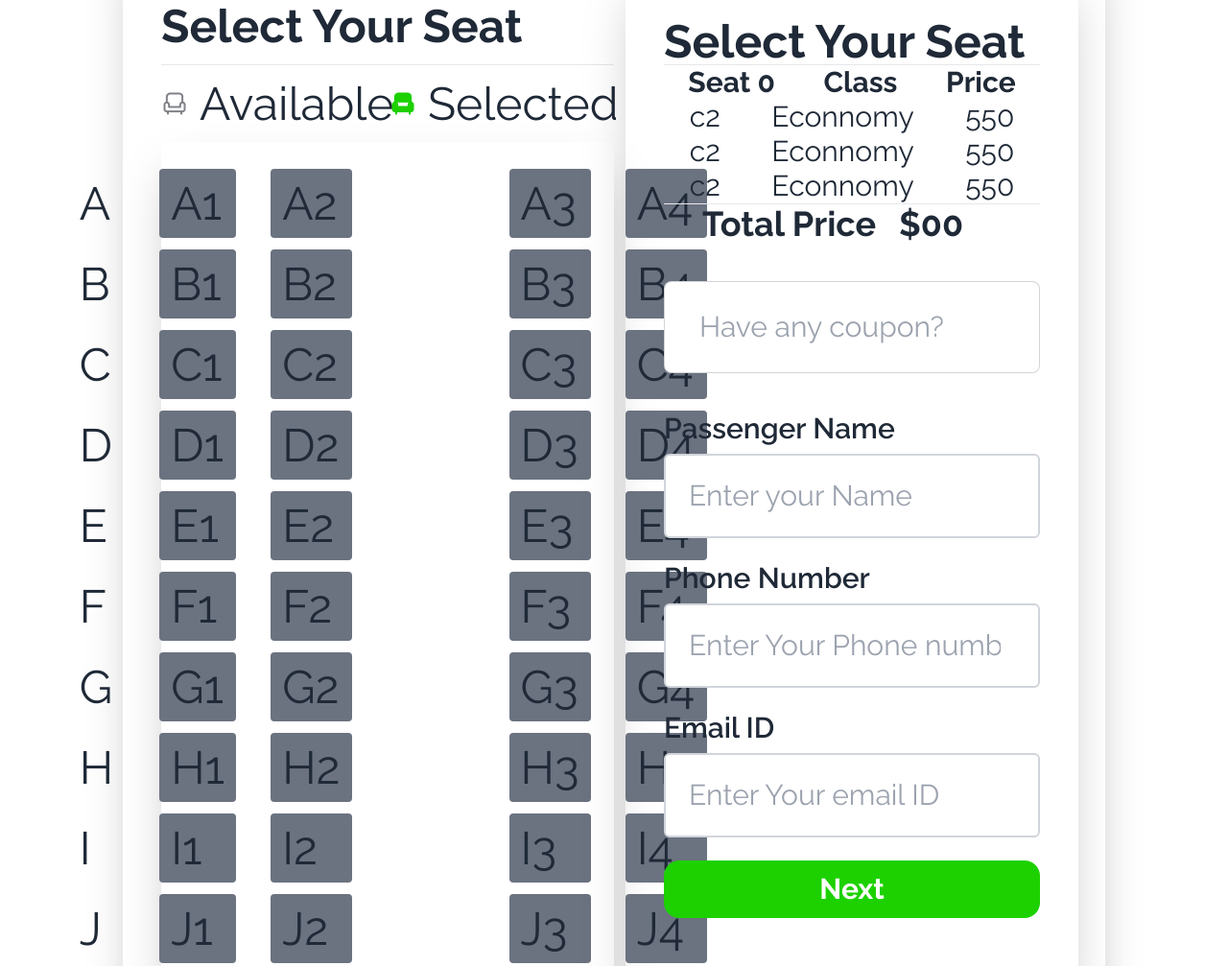
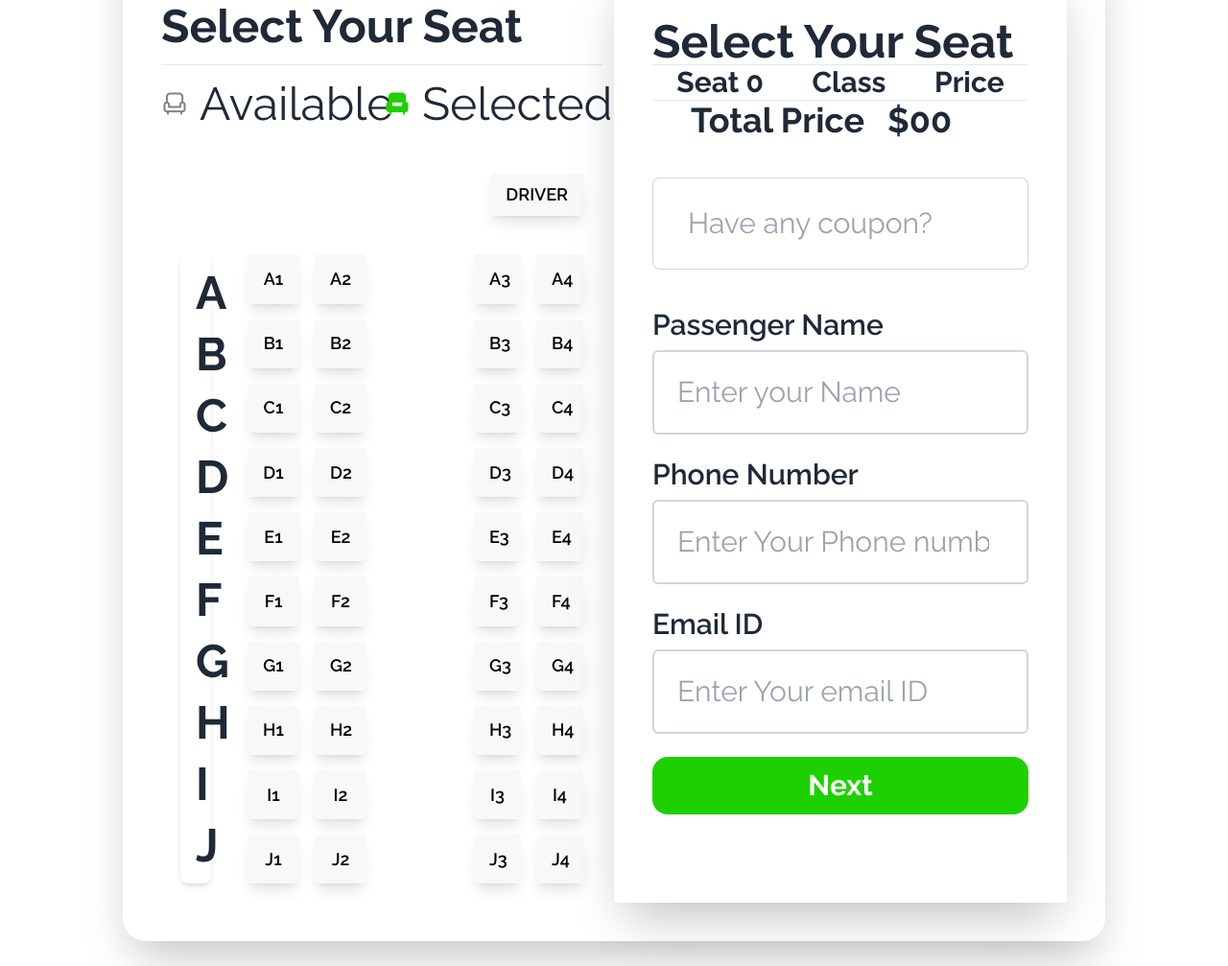
Before and after one commit to Abuhamza-Islam/e-ticketing, a plain HTML site: page index.html in a window 1280 px wide. Shown: the part 2006-3013 px from the top of the page at 96% size. Drawn offline with nearby package versions, Linux system fonts and the light colour scheme.

Commit message:
seat price and total price is counted perfectly

```diff
--- a/index.html
+++ b/index.html
@@ -204,7 +204,7 @@
                 <img class="h-8" src="images/seat-green-filled.png" alt="" />
               </div>
               <div>
-                <p><span>40</span>Seats left</p>
+                <p><span id="seat-leaft">40</span>Seats left</p>
               </div>
             </div>
             <!-- hader part2 end -->
@@ -273,72 +273,85 @@
           </div>
 
           <!-- Seat layout -->
-          <div class=" shadow-2xl p-4 rounded-lg flex justify-center">
-            <!-- Rows from A to J -->
-            <div class="flex gap-3">
-              <div>
-                <div class=" p-3 rounded m-3">A</div>
-                <div class=" p-3 rounded m-3">B</div>
-                <div class=" p-3 rounded m-3">C</div>
-                <div class=" p-3 rounded m-3">D</div>
-                <div class=" p-3 rounded m-3">E</div>
-                <div class=" p-3 rounded m-3">F</div>
-                <div class=" p-3 rounded m-3">G</div>
-                <div class=" p-3 rounded m-3">H</div>
-                <div class=" p-3 rounded m-3">I</div>
-                <div class=" p-3 rounded m-3">J</div>
+          <div class="text-right p-5">
+            <button class=" text-black shadow-lg bg-[#F7F8F8] text-lg font-semibold py-2 px-4 rounded">
+              DRIVER
+            </button>
+          </div>
 
+          <div class="grid grid-cols-2 gap-8 p-5">
+            <!-- Column 1 -->
+           <div class="grid grid-cols-3 gap-4">
+            <div class="grid grid-cols-1 gap-4 p-4 rounded-lg shadow-md mr-10 font-bold">
+              <button>A</button>
+              <button>B</button>
+              <button>C</button>
+              <button>D</button>
+              <button>E</button>
+              <button>F</button>
+              <button>G</button>
+              <button>H</button>
+              <button>I</button>
+              <button>J</button>
+            </div>
+
+
+            <div class="grid grid-cols-1 gap-4">
+              <button class="btns text-black shadow-lg bg-[#F7F8F8] text-lg font-semibold py-2 px-4 rounded hover:bg-green-700">A1</button>
+              <button class="btns text-black shadow-lg bg-[#F7F8F8] text-lg font-semibold py-2 px-4 rounded hover:bg-green-700">B1</button>
+              <button class="btns text-black shadow-lg bg-[#F7F8F8] text-lg font-semibold py-2 px-4 rounded hover:bg-green-700">C1</button>
+              <button class="btns text-black shadow-lg bg-[#F7F8F8] text-lg font-semibold py-2 px-4 rounded hover:bg-green-700">D1</button>
+              <button class="btns text-black shadow-lg bg-[#F7F8F8] text-lg font-semibold py-2 px-4 rounded hover:bg-green-700">E1</button>
+              <button class="btns text-black shadow-lg bg-[#F7F8F8] text-lg font-semibold py-2 px-4 rounded hover:bg-green-700">F1</button>
+              <button class="btns text-black shadow-lg bg-[#F7F8F8] text-lg font-semibold py-2 px-4 rounded hover:bg-green-700">G1</button>
+              <button class="btns text-black shadow-lg bg-[#F7F8F8] text-lg font-semibold py-2 px-4 rounded hover:bg-green-700">H1</button>
+              <button class="btns text-black shadow-lg bg-[#F7F8F8] text-lg font-semibold py-2 px-4 rounded hover:bg-green-700">I1</button>
+              <button class="btns text-black shadow-lg bg-[#F7F8F8] text-lg font-semibold py-2 px-4 rounded hover:bg-green-700">J1</button>
+            </div>
+            <div class="grid grid-cols-1 gap-4">
+              <button class="btns text-black shadow-lg bg-[#F7F8F8] text-lg font-semibold py-2 px-4 rounded hover:bg-green-700">A2</button>
+              <button class="btns text-black shadow-lg bg-[#F7F8F8] text-lg font-semibold py-2 px-4 rounded hover:bg-green-700">B2</button>
+              <button class="btns text-black shadow-lg bg-[#F7F8F8] text-lg font-semibold py-2 px-4 rounded hover:bg-green-700">C2</button>
+              <button class="btns text-black shadow-lg bg-[#F7F8F8] text-lg font-semibold py-2 px-4 rounded hover:bg-green-700">D2</button>
+              <button class="btns text-black shadow-lg bg-[#F7F8F8] text-lg font-semibold py-2 px-4 rounded hover:bg-green-700">E2</button>
+              <button class="btns text-black shadow-lg bg-[#F7F8F8] text-lg font-semibold py-2 px-4 rounded hover:bg-green-700">F2</button>
+              <button class="btns text-black shadow-lg bg-[#F7F8F8] text-lg font-semibold py-2 px-4 rounded hover:bg-green-700">G2</button>
+              <button class="btns text-black shadow-lg bg-[#F7F8F8] text-lg font-semibold py-2 px-4 rounded hover:bg-green-700">H2</button>
+              <button class="btns text-black shadow-lg bg-[#F7F8F8] text-lg font-semibold py-2 px-4 rounded hover:bg-green-700">I2</button>
+              <button class="btns text-black shadow-lg bg-[#F7F8F8] text-lg font-semibold py-2 px-4 rounded hover:bg-green-700">J2</button>
+            </div>
+           </div>
+           <!-- --------------------------------------------------------------------------------------------- -->
+            <div class="grid grid-cols-2 gap-4 ml-20">
+              <div class="grid grid-cols-1 gap-4">
+                <button class="btns text-black shadow-lg bg-[#F7F8F8] text-lg font-semibold py-2 px-4 rounded hover:bg-green-700">A3</button>
+                <button class="btns text-black shadow-lg bg-[#F7F8F8] text-lg font-semibold py-2 px-4 rounded hover:bg-green-700">B3</button>
+                <button class="btns text-black shadow-lg bg-[#F7F8F8] text-lg font-semibold py-2 px-4 rounded hover:bg-green-700">C3</button>
+                <button class="btns text-black shadow-lg bg-[#F7F8F8] text-lg font-semibold py-2 px-4 rounded hover:bg-green-700">D3</button>
+                <button class="btns text-black shadow-lg bg-[#F7F8F8] text-lg font-semibold py-2 px-4 rounded hover:bg-green-700">E3</button>
+                <button class="btns text-black shadow-lg bg-[#F7F8F8] text-lg font-semibold py-2 px-4 rounded hover:bg-green-700">F3</button>
+                <button class="btns text-black shadow-lg bg-[#F7F8F8] text-lg font-semibold py-2 px-4 rounded hover:bg-green-700">G3</button>
+                <button class="btns text-black shadow-lg bg-[#F7F8F8] text-lg font-semibold py-2 px-4 rounded hover:bg-green-700">H3</button>
+                <button class="btns text-black shadow-lg bg-[#F7F8F8] text-lg font-semibold py-2 px-4 rounded hover:bg-green-700">I3</button>
+                <button class="btns text-black shadow-lg bg-[#F7F8F8] text-lg font-semibold py-2 px-4 rounded hover:bg-green-700">J3</button>
               </div>
-              <div>
-                <div class="bg-gray-500 p-3 rounded m-3">A1</div>
-                <div class="bg-gray-500 p-3 rounded m-3">B1</div>
-                <div class="bg-gray-500 p-3 rounded m-3">C1</div>
-                <div class="bg-gray-500 p-3 rounded m-3">D1</div>
-                <div class="bg-gray-500 p-3 rounded m-3">E1</div>
-                <div class="bg-gray-500 p-3 rounded m-3">F1</div>
-                <div class="bg-gray-500 p-3 rounded m-3">G1</div>
-                <div class="bg-gray-500 p-3 rounded m-3">H1</div>
-                <div class="bg-gray-500 p-3 rounded m-3">I1</div>
-                <div class="bg-gray-500 p-3 rounded m-3">J1</div>
-              </div>
-              <div>
-                <div class="bg-gray-500 p-3 rounded m-3">A2</div>
-                <div class="bg-gray-500 p-3 rounded m-3">B2</div>
-                <div class="bg-gray-500 p-3 rounded m-3">C2</div>
-                <div class="bg-gray-500 p-3 rounded m-3">D2</div>
-                <div class="bg-gray-500 p-3 rounded m-3">E2</div>
-                <div class="bg-gray-500 p-3 rounded m-3">F2</div>
-                <div class="bg-gray-500 p-3 rounded m-3">G2</div>
-                <div class="bg-gray-500 p-3 rounded m-3">H2</div>
-                <div class="bg-gray-500 p-3 rounded m-3">I2</div>
-                <div class="bg-gray-500 p-3 rounded m-3">J2</div>
-              </div>
-              <div class="ml-32">
-                <div class="bg-gray-500 p-3 rounded m-3">A3</div>
-                <div class="bg-gray-500 p-3 rounded m-3">B3</div>
-                <div class="bg-gray-500 p-3 rounded m-3">C3</div>
-                <div class="bg-gray-500 p-3 rounded m-3">D3</div>
-                <div class="bg-gray-500 p-3 rounded m-3">E3</div>
-                <div class="bg-gray-500 p-3 rounded m-3">F3</div>
-                <div class="bg-gray-500 p-3 rounded m-3">G3</div>
-                <div class="bg-gray-500 p-3 rounded m-3">H3</div>
-                <div class="bg-gray-500 p-3 rounded m-3">I3</div>
-                <div class="bg-gray-500 p-3 rounded m-3">J3</div>
-              </div>
-              <div>
-                <div class="bg-gray-500 p-3 rounded m-3">A4</div>
-                <div class="bg-gray-500 p-3 rounded m-3">B4</div>
-                <div class="bg-gray-500 p-3 rounded m-3">C4</div>
-                <div class="bg-gray-500 p-3 rounded m-3">D4</div>
-                <div class="bg-gray-500 p-3 rounded m-3">E4</div>
-                <div class="bg-gray-500 p-3 rounded m-3">F4</div>
-                <div class="bg-gray-500 p-3 rounded m-3">G4</div>
-                <div class="bg-gray-500 p-3 rounded m-3">H4</div>
-                <div class="bg-gray-500 p-3 rounded m-3">I4</div>
-                <div class="bg-gray-500 p-3 rounded m-3">J4</div>
+              <div class="grid grid-cols-1 gap-4">
+                <button class="btns text-black shadow-lg bg-[#F7F8F8] text-lg font-semibold py-2 px-4 rounded hover:bg-green-700">A4</button>
+                <button class="btns text-black shadow-lg bg-[#F7F8F8] text-lg font-semibold py-2 px-4 rounded hover:bg-green-700">B4</button>
+                <button class="btns text-black shadow-lg bg-[#F7F8F8] text-lg font-semibold py-2 px-4 rounded hover:bg-green-700">C4</button>
+                <button class="btns text-black shadow-lg bg-[#F7F8F8] text-lg font-semibold py-2 px-4 rounded hover:bg-green-700">D4</button>
+                <button class="btns text-black shadow-lg bg-[#F7F8F8] text-lg font-semibold py-2 px-4 rounded hover:bg-green-700">E4</button>
+                <button class="btns text-black shadow-lg bg-[#F7F8F8] text-lg font-semibold py-2 px-4 rounded hover:bg-green-700">F4</button>
+                <button class="btns text-black shadow-lg bg-[#F7F8F8] text-lg font-semibold py-2 px-4 rounded hover:bg-green-700">G4</button>
+                <button class="btns text-black shadow-lg bg-[#F7F8F8] text-lg font-semibold py-2 px-4 rounded hover:bg-green-700">H4</button>
+                <button class="btns text-black shadow-lg bg-[#F7F8F8] text-lg font-semibold py-2 px-4 rounded hover:bg-green-700">I4</button>
+                <button class="btns text-black shadow-lg bg-[#F7F8F8] text-lg font-semibold py-2 px-4 rounded hover:bg-green-700">J4</button>
               </div>
             </div>
-      </div>
+
+
+          </div>
+
         </div>
         <!-- right section end here -->
          <!-- left section start here -->
@@ -348,34 +361,21 @@
              <!-- seat  class price section -->
              <div id="seat-number">
                <div class="flex justify-around">
-                 <h3 class="text-3xl font-bold">Seat <span>0</span></h1>
+                 <h3 class="text-3xl font-bold">Seat <span id="seat-count">0</span></h1>
                  <h3 class="text-3xl font-bold">Class</h1>
                  <h3 class="text-3xl font-bold">Price</h1>
                </div>
                <!-- here seat name and price added -->
                 <!-- here selected seat push here -->
-               <div class="text-3xl">
-                 <div class="flex justify-around">
-                  <h4>c2</h4>
-                  <h4>Econnomy</h4>
-                  <h4>550</h4>
-                 </div>
-                 <div class="flex justify-around">
-                  <h4>c2</h4>
-                  <h4>Econnomy</h4>
-                  <h4>550</h4>
-                 </div>
-                 <div class="flex justify-around">
-                  <h4>c2</h4>
-                  <h4>Econnomy</h4>
-                  <h4>550</h4>
-                 </div>
+               <div id="selected-seat" class="text-3xl">
+
+               <!-- here when clicked on the seat then added seat -->
                </div>
                <hr>
                <!-- here update total price -->
                <div class="flex justify-between px-10 pr-20 text-4xl font-bold">
                 <h3>Total Price</h3>
-                <h3>$00</h3>
+                <h3>$<span id="total-price">00</span></h3>
                </div>
                <!-- cupon code field start -->
               <!-- Coupon Code Field -->
@@ -428,7 +428,7 @@
       <nav>
         <h6 class="footer-title">Download our app</h6>
        <div class="flex gap-4 text-xl font-semibold">
-       <div class="mt-5">
+       <div class="mt-5 h-full">
         <img src="images/playstore.png" alt="">
        </div>
        <div>
@@ -484,5 +484,7 @@
       </nav>
     </footer>
      <!-- footer end -->
+      <!-- scripts -->
+       <script src="script.js"></script>
   </body>
 </html>
```
Also changed, not shown: script.js (added, +42 -0 lines), utility.js (added).
